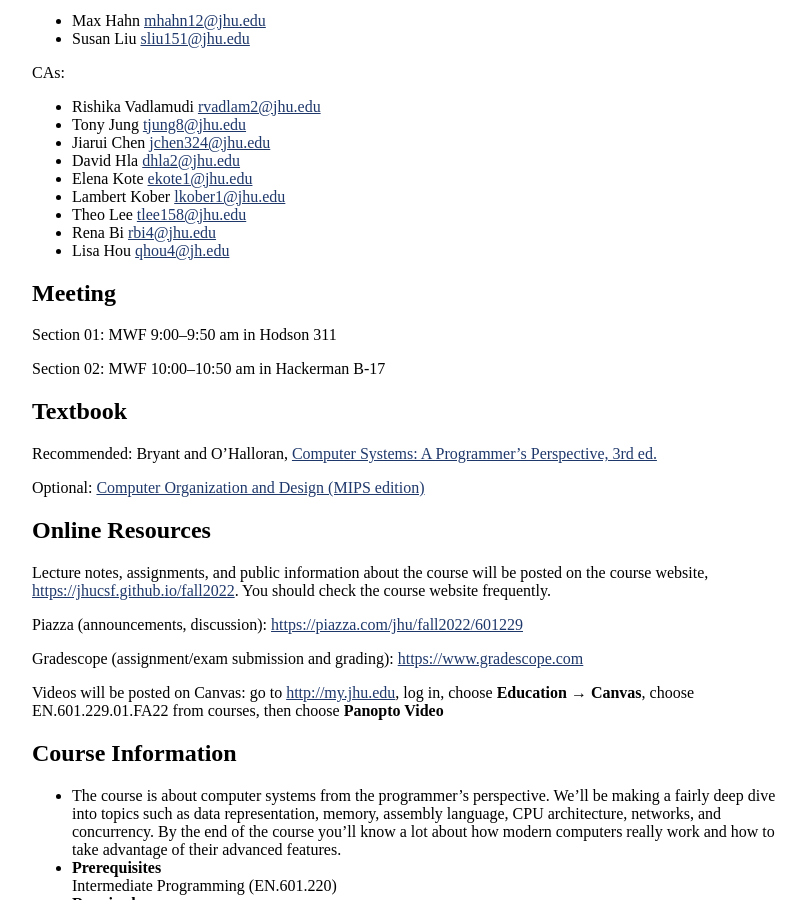
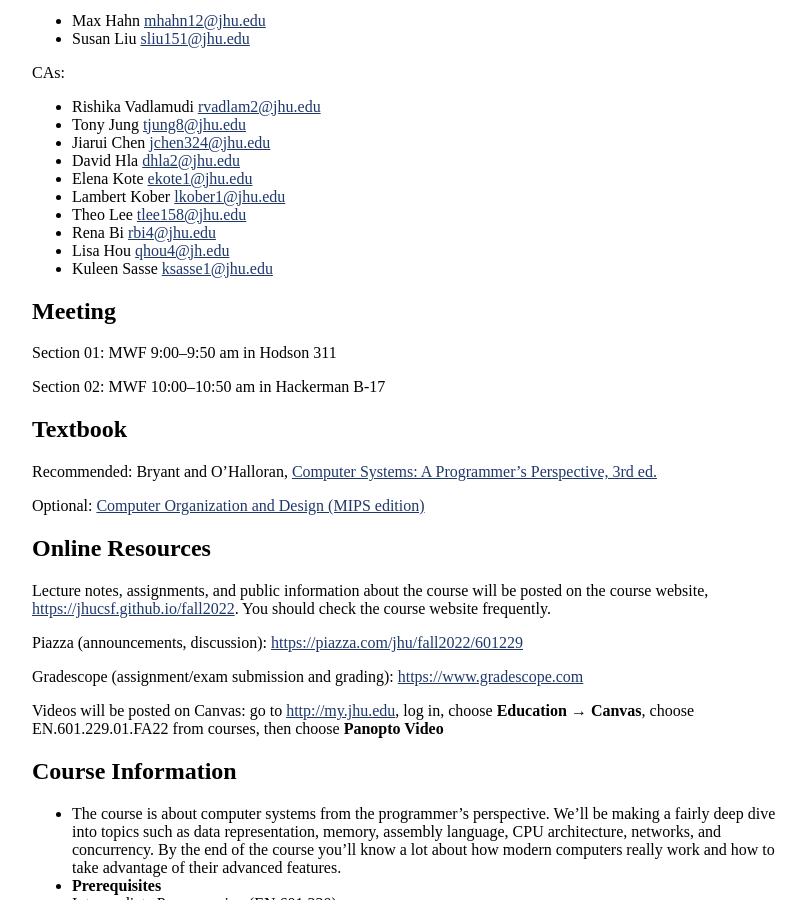
Before and after one commit to jhucsf/fall2022, a Jekyll site: the page built from syllabus.md, in a window 1280 px wide and 900 px high, scrolled down 558 px. Shown: the whole window, without its empty margins (224-1030 px from the left). Built offline with Jekyll 4.4.1, drawn with Linux system fonts in a browser that asks for light colours.

Commit message:
Added Kuleen to the list of CAs

```diff
--- a/syllabus.md
+++ b/syllabus.md
@@ -39,6 +39,7 @@ CAs:
 * Theo Lee <tlee158@jhu.edu>
 * Rena Bi <rbi4@jhu.edu>
 * Lisa Hou <qhou4@jh.edu>
+* Kuleen Sasse <ksasse1@jhu.edu>
 
 ## Meeting
 
```
